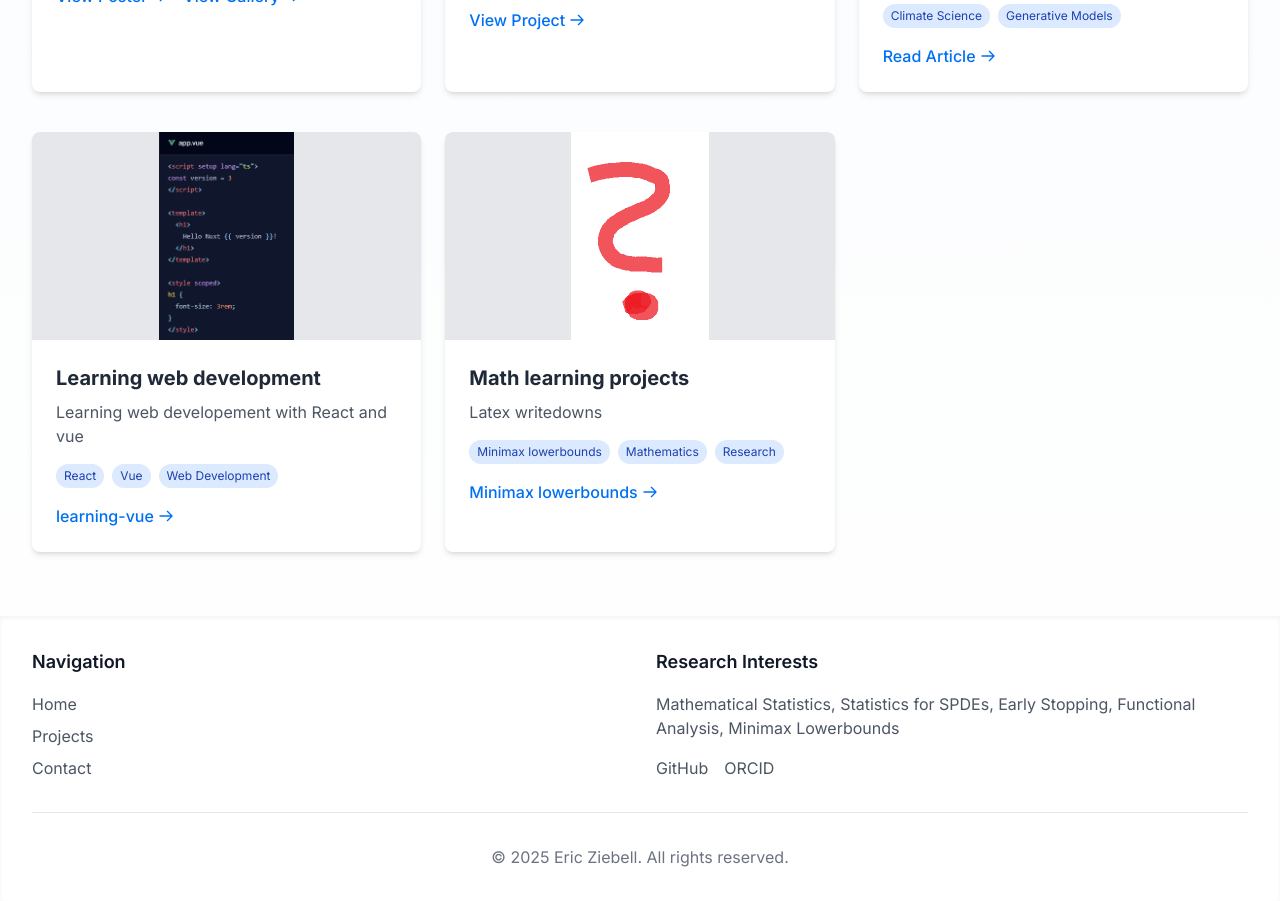
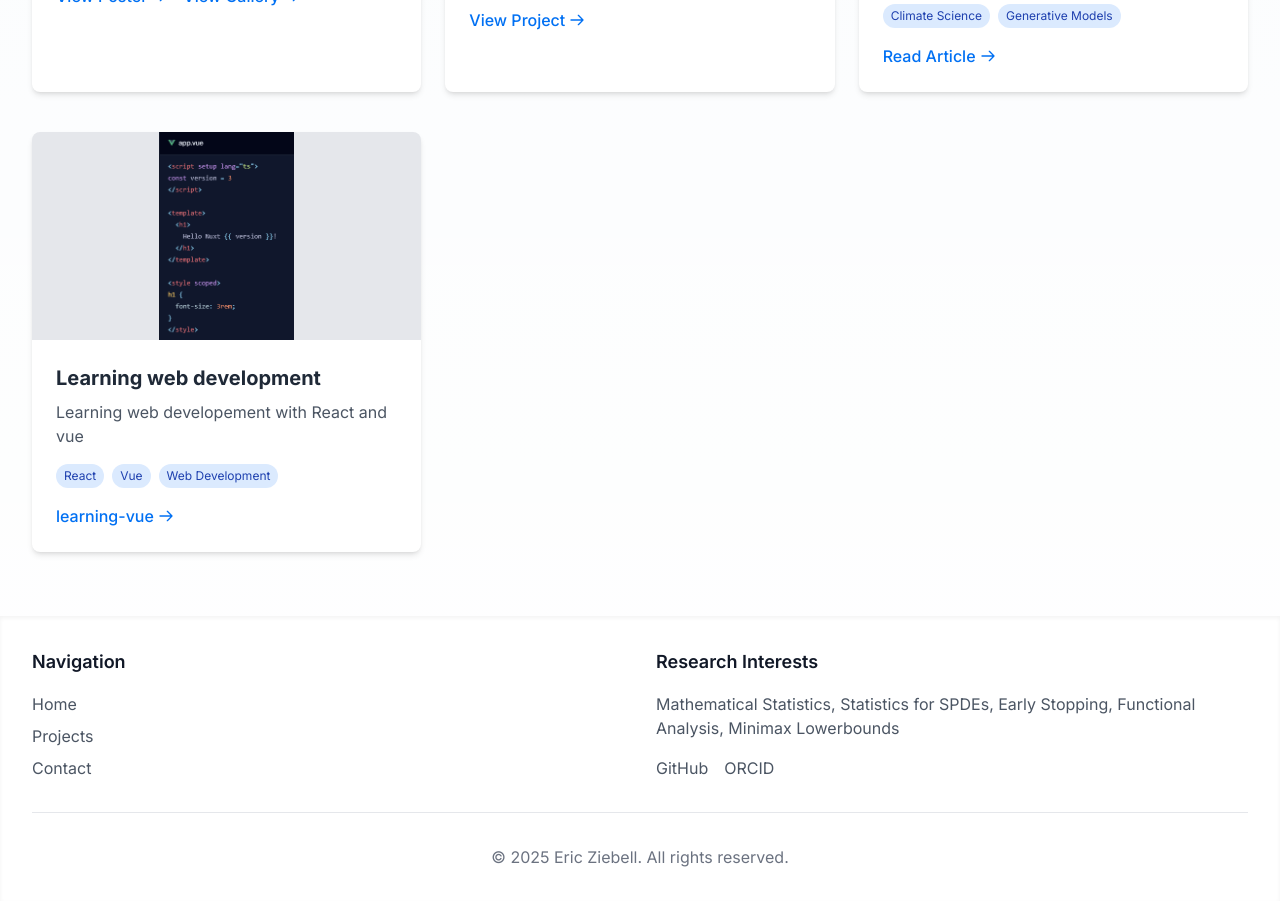
Before and after one commit to ziebelle/ziebelle.github.io, a Next.js app: page /projects in a window 1280 px wide. Shown: the part 1220-2121 px from the top of the page. Built offline with nearby package versions, Linux system fonts and the light colour scheme.

Commit message:
Update projects.ts

```diff
--- a/app/data/projects.ts
+++ b/app/data/projects.ts
@@ -78,15 +78,16 @@ export const allProjects: Project[] = [
         image: '/images/nuxt_code.png',
         tags: ['React', 'Vue', 'Web Development'],
         links: [{ title: 'learning-vue', url: 'https://ziebelle.github.io/learning-vue/' }],
-    },
-    {
-        id: 8,
-        title: 'Math learning projects',
-        description: 'Latex writedowns',
-        image: '/images/question.png',
-        tags: ['Minimax lowerbounds', 'Mathematics', 'Research'],
-        links: [{ title: 'Minimax lowerbounds', url: 'https://github.com/ziebelle/Minimax-lowerbounds' }],
     }
+    // },
+    // {
+    //     id: 8,
+    //     title: 'Math learning projects',
+    //     description: 'Latex writedowns',
+    //     image: '/images/question.png',
+    //     tags: ['Minimax lowerbounds', 'Mathematics', 'Research'],
+    //     links: [{ title: 'Minimax lowerbounds', url: 'https://github.com/ziebelle/Minimax-lowerbounds' }],
+    // }
 ];
 
 // Helper function to get featured projects
```
